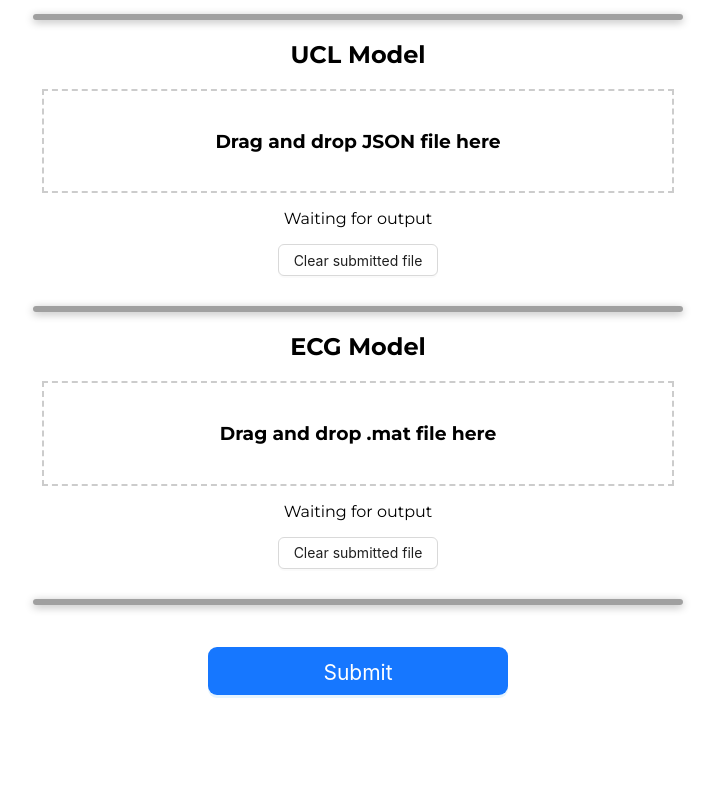
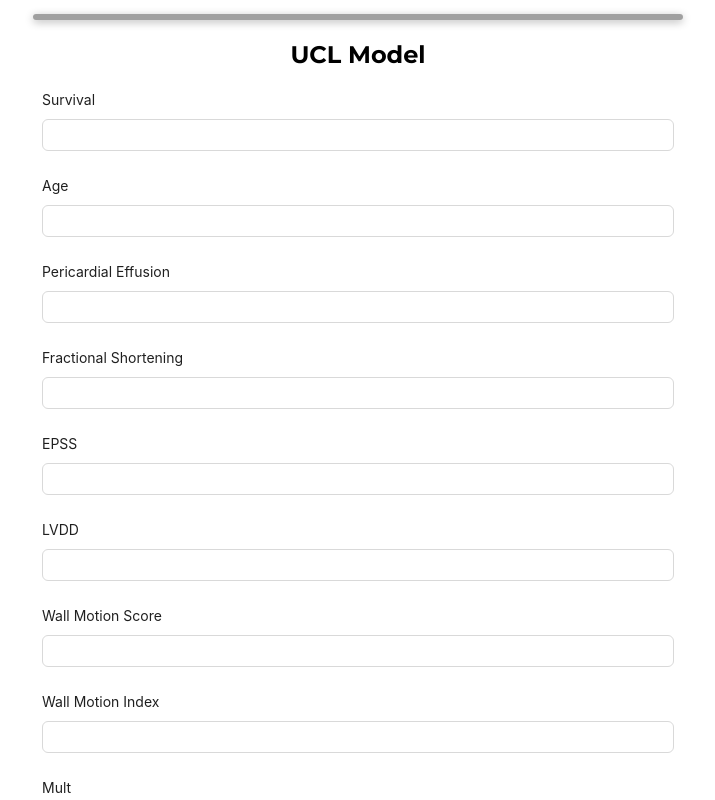
Before and after one commit to m-nurbek/HeartUpFrontend, a React (Vite) app: page /model_page in a window 1280 px wide. Shown: the part 360-1160 px from the top of the page, without its empty margins (282-997 px from the left). Before the commit the page ends 1105 px from the top, so only its background shows below. Built offline with nearby package versions, Linux system fonts and the light colour scheme.

Commit message:
UCL now takes the data inputted by the user

```diff
--- a/src/pages/PredictionPage.jsx
+++ b/src/pages/PredictionPage.jsx
@@ -1,7 +1,6 @@
 import React, { useState } from 'react';
 import axios from 'axios';
-import { Button, Flex } from 'antd';
-
+import { Button, Form, Input } from 'antd';
 
 const PredictionPage = () => {
   const [audioFile, setAudioFile] = useState(null);
@@ -11,22 +10,37 @@ const PredictionPage = () => {
   const [jsonOutput, setJsonOutput] = useState('Waiting for output');
   const [matOutput, setMatOutput] = useState('Waiting for output');
 
+  const [jsonFormData, setJsonFormData] = useState({
+    survival: '',
+    age: '',
+    pericardialeffusion: '',
+    fractionalshortening: '',
+    epss: '',
+    lvdd: '',
+    wallmotion_score: '',
+    wallmotion_index: '',
+    mult: ''
+  });
+
   const handleAudioDrop = (event) => {
     event.preventDefault();
     const file = event.dataTransfer.files[0];
     setAudioFile(file);
   };
 
-  const handleJsonDrop = (event) => {
-    event.preventDefault();
-    const file = event.dataTransfer.files[0];
-    setJsonFile(file);
-  };
+
 
   const handleMatDrop = (event) => {
     event.preventDefault();
     const file = event.dataTransfer.files[0];
     setMatFile(file);
+  };
+
+  const handleJsonFieldChange = (field, value) => {
+    setJsonFormData(prevState => ({
+      ...prevState,
+      [field]: value
+    }));
   };
 
   const handleSubmit = async () => {
@@ -38,21 +52,11 @@ const PredictionPage = () => {
         setAudioOutput(JSON.stringify(audioResponse.data));
       }
 
-      if (jsonFile) {
-        // Read the contents of the JSON file
-        const reader = new FileReader();
-        reader.onload = async (event) => {
-          const jsonContent = JSON.parse(event.target.result);
-          try {
-            const jsonResponse = await axios.post('https://d108-178-91-253-107.ngrok-free.app/predict', jsonContent);
+      if (jsonFormData) {
+        const jsonFormDataAsJSON = JSON.stringify(jsonFormData);
+        const jsonResponse = await axios.post('https://d108-178-91-253-107.ngrok-free.app/predict', jsonFormData);
         setJsonOutput(JSON.stringify(jsonResponse.data));
-          } catch (error) {
-            console.error('Error submitting data:', error);
       }
-        };
-        reader.readAsText(jsonFile);
-      }
-
 
       if (matFile) {
         const matFormData = new FormData();
@@ -71,7 +75,17 @@ const PredictionPage = () => {
   };
 
   const handleClearJson = () => {
-    setJsonFile(null);
+    setJsonFormData({
+      survival: '',
+      age: '',
+      pericardialeffusion: '',
+      fractionalshortening: '',
+      epss: '',
+      lvdd: '',
+      wallmotion_score: '',
+      wallmotion_index: '',
+      mult: ''
+    });
     setJsonOutput('Waiting for output');
   };
 
@@ -85,20 +99,12 @@ const PredictionPage = () => {
   };
 
   return (
-
-    <div style={{textAlign: 'center' }}>
-
-
-
+    <div style={{ textAlign: 'center' }}>
       <h1>Model Prediction Page</h1>
 
-        <div style = {{
-                border: '3px solid #0080FF',
-                color: 'black',
-                borderRadius: '10px',
-                boxShadow: '0px 2px 8px rgba(0, 0, 0, 0.3)'}}/>
+      <div style={{ border: '3px solid #0080FF', color: 'black', borderRadius: '10px', boxShadow: '0px 2px 8px rgba(0, 0, 0, 0.3)' }} />
 
-        <div style={{ display: 'flex', flexDirection: 'column', alignItems: 'center', marginBottom: '20px'}}>
+      <div style={{ display: 'flex', flexDirection: 'column', alignItems: 'center', marginBottom: '20px' }}>
         <div style={{ width: '50%' }}>
           <h2>Heart Beat Model</h2>
           <div
@@ -111,44 +117,50 @@ const PredictionPage = () => {
           </div>
           <p>{audioOutput}</p>
           <Button onClick={handleClearAudio} style={{ marginBottom: '10px' }}>Clear submitted file</Button>
-
         </div>
       </div>
 
+      <div style={{ border: '3px solid #A0A0A0', width: '650px', justifyContent: 'center', margin: 'auto', color: 'black', borderRadius: '10px', boxShadow: '0px 2px 8px rgba(0, 0, 0, 0.3)' }} />
 
-
-        <div style = {{
-                border: '3px solid #A0A0A0',
-                width: '650px',
-                justifyContent: 'center',
-                margin: 'auto',
-                color: 'black',
-                borderRadius: '10px',
-                boxShadow: '0px 2px 8px rgba(0, 0, 0, 0.3)'}}/>
       <div style={{ display: 'flex', flexDirection: 'column', alignItems: 'center', marginBottom: '20px' }}>
         <div style={{ width: '50%' }}>
           <h2>UCL Model</h2>
-            <div
-                onDrop={handleJsonDrop}
-                onDragOver={handleDragOver}
-                style={{ border: '2px dashed #ccc', padding: '20px', width: '100%', marginBottom: '10px' }}
-            >
-                <h3>Drag and drop JSON file here</h3>
-                {jsonFile && <p>{jsonFile.name}</p>}
-            </div>
+          <Form layout="vertical">
+            <Form.Item label="Survival">
+              <Input value={jsonFormData.survival} onChange={e => handleJsonFieldChange('survival', e.target.value)} />
+            </Form.Item>
+            <Form.Item label="Age">
+              <Input value={jsonFormData.age} onChange={e => handleJsonFieldChange('age', e.target.value)} />
+            </Form.Item>
+            <Form.Item label="Pericardial Effusion">
+              <Input value={jsonFormData.pericardialeffusion} onChange={e => handleJsonFieldChange('pericardialeffusion', e.target.value)} />
+            </Form.Item>
+            <Form.Item label="Fractional Shortening">
+              <Input value={jsonFormData.fractionalshortening} onChange={e => handleJsonFieldChange('fractionalshortening', e.target.value)} />
+            </Form.Item>
+            <Form.Item label="EPSS">
+              <Input value={jsonFormData.epss} onChange={e => handleJsonFieldChange('epss', e.target.value)} />
+            </Form.Item>
+            <Form.Item label="LVDD">
+              <Input value={jsonFormData.lvdd} onChange={e => handleJsonFieldChange('lvdd', e.target.value)} />
+            </Form.Item>
+            <Form.Item label="Wall Motion Score">
+              <Input value={jsonFormData.wallmotion_score} onChange={e => handleJsonFieldChange('wallmotion_score', e.target.value)} />
+            </Form.Item>
+            <Form.Item label="Wall Motion Index">
+              <Input value={jsonFormData.wallmotion_index} onChange={e => handleJsonFieldChange('wallmotion_index', e.target.value)} />
+            </Form.Item>
+            <Form.Item label="Mult">
+              <Input value={jsonFormData.mult} onChange={e => handleJsonFieldChange('mult', e.target.value)} />
+            </Form.Item>
+          </Form>
           <p>{jsonOutput}</p>
           <Button onClick={handleClearJson} style={{ marginBottom: '10px' }}>Clear submitted file</Button>
-
         </div>
       </div>
-        <div style = {{
-                border: '3px solid #A0A0A0',
-                width: '650px',
-                justifyContent: 'center',
-                margin: 'auto',
-                color: 'black',
-                borderRadius: '10px',
-                boxShadow: '0px 2px 8px rgba(0, 0, 0, 0.3)'}}/>
+
+      <div style={{ border: '3px solid #A0A0A0', width: '650px', justifyContent: 'center', margin: 'auto', color: 'black', borderRadius: '10px', boxShadow: '0px 2px 8px rgba(0, 0, 0, 0.3)' }} />
+
       <div style={{ display: 'flex', flexDirection: 'column', alignItems: 'center', marginBottom: '20px' }}>
         <div style={{ width: '50%' }}>
           <h2>ECG Model</h2>
@@ -162,20 +174,10 @@ const PredictionPage = () => {
           </div>
           <p>{matOutput}</p>
           <Button onClick={handleClearMat} style={{ marginBottom: '10px' }}>Clear submitted file</Button>
-
         </div>
       </div>
 
-        <div style = {{
-                border: '3px solid #A0A0A0',
-                width: '650px',
-                justifyContent: 'center',
-                margin: 'auto',
-                color: 'black',
-                borderRadius: '10px',
-                boxShadow: '0px 2px 8px rgba(0, 0, 0, 0.3)'}}/>
-
-        <Button onClick={handleSubmit} type="primary" style={{width: '200px', scale: '1.5', marginTop: '50px', marginBottom: '50px'}} block>
+      <Button onClick={handleSubmit} type="primary" style={{ width: '200px', scale: '1.5', marginTop: '50px', marginBottom: '50px' }} block>
         Submit
       </Button>
     </div>
```
Lines whose indentation alone changed are shown as unchanged.
